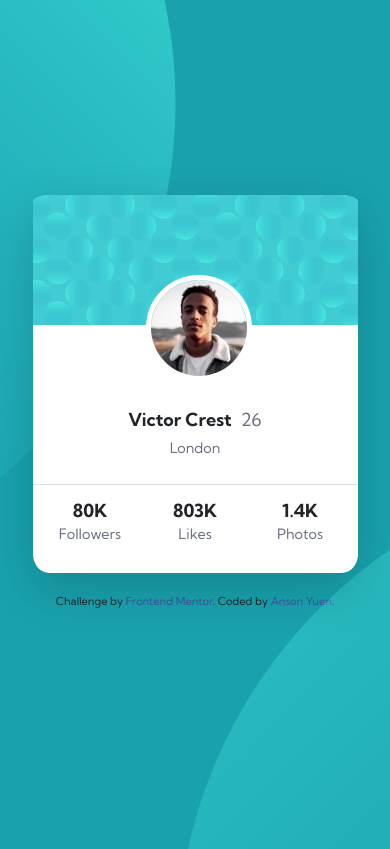
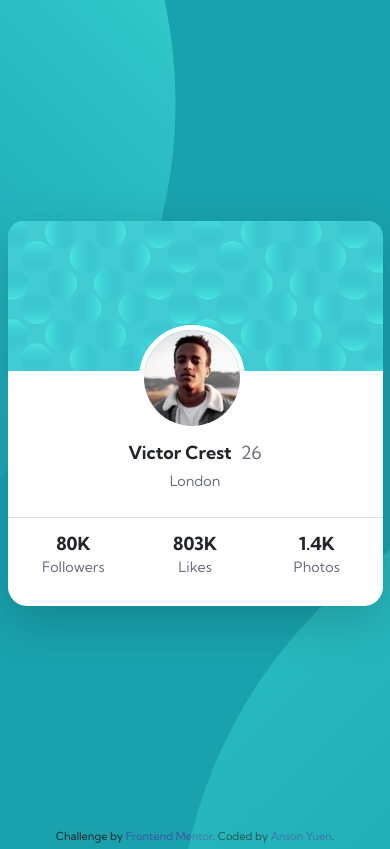
Before and after one commit to a22yuen/Profile-Card, a plain HTML site: page index.html in a window 390 px wide. Shown: the top 849 px of the page. Drawn offline with nearby package versions, Linux system fonts and the light colour scheme.

Commit message:
Update styles.css

```diff
--- a/styles.css
+++ b/styles.css
@@ -4,6 +4,10 @@ body {
   overflow: hidden;
   text-align: center;
   z-index: 1;
+  display: flex;
+  flex-direction: column;
+  min-height: 100vh;
+  margin: auto;
 }
 
 ul{
@@ -13,6 +17,14 @@ ul{
 p{
  margin: 0;
  padding: 0;
+}
+
+.card {
+  border-width: 0;
+  border-radius: 5%;
+  z-index: 4;
+  margin: auto;
+  width: 375px;
 }
 
 .ptop {
@@ -64,16 +76,6 @@ p{
   margin: 5px 0 12px;
 }
 
-.card {
-  border-width: 0;
-  border-radius: 5%;
-  position: relative;
-  z-index: 4;
-  margin: 10% auto 20px;
-  width: 375px;
-  box-shadow: 10px 10px 5px grey;
-}
-
 .list-group{
   padding-right: 0;
 }
@@ -84,21 +86,8 @@ p{
 
 
 .card-img-top{
-  border-top-left-radius: 5%;
-  border-top-right-radius: 5%;
-}
-
-@media (max-width: 600px) {
-  .card {
-    margin: 50% auto 20px;
-    width: 325px;
-  }
-  .title{
-    margin-top: 25px;
-  }
-  .avatar{
-    top: 80px;
-  }
+  border-top-left-radius: 15px;
+  border-top-right-radius: 15px;
 }
 
 .attribution {
```
